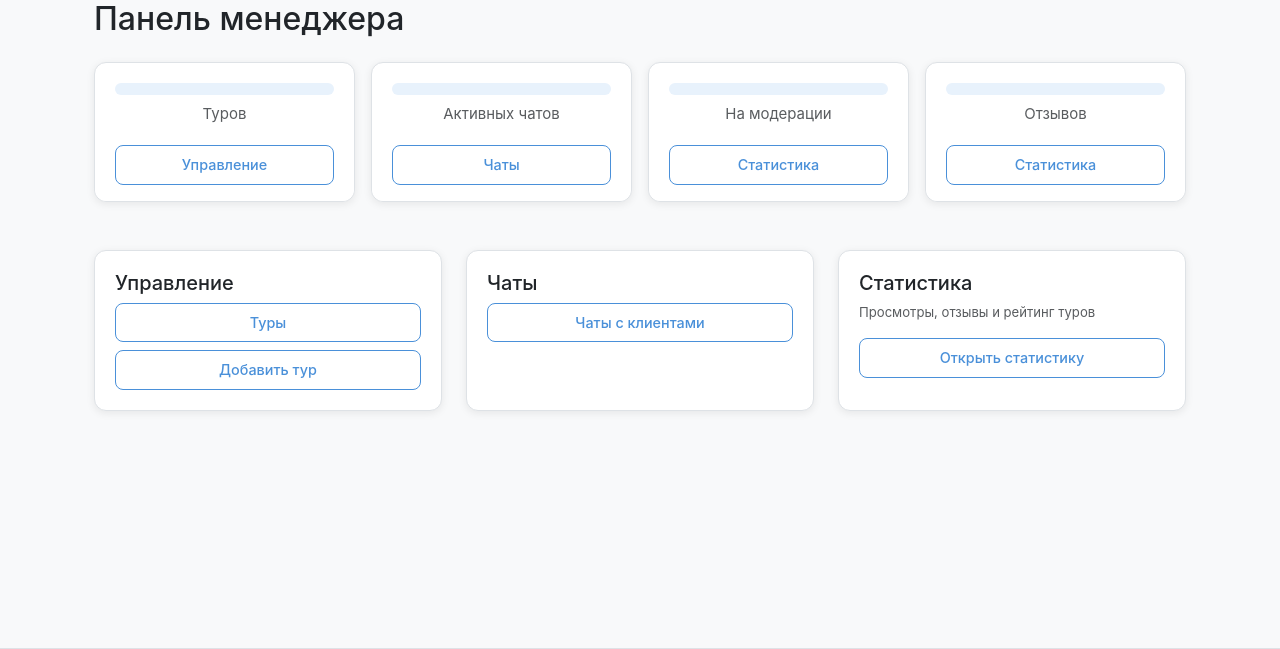
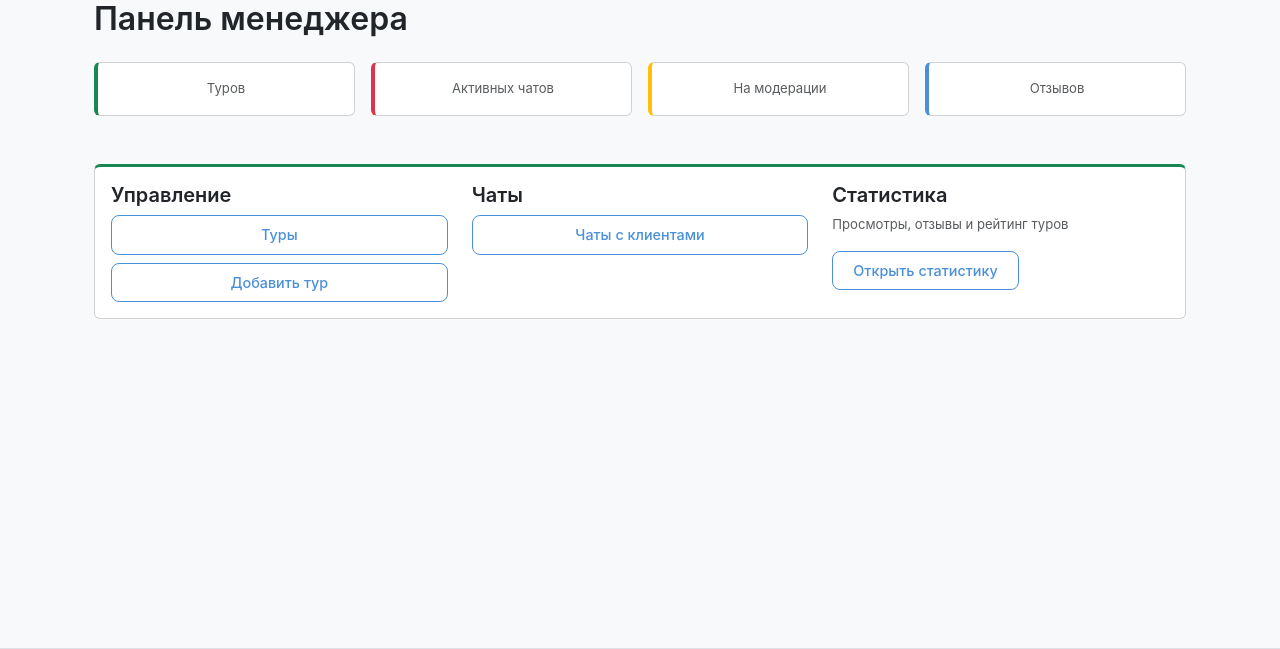
Before and after one commit to Nikita-Pugach/TravelGuide, an ASP.NET Core app: template TravelGuide/Views/Manager/Index.cshtml in a window 1280 px wide. Shown: the part 81-730 px from the top of the page. Run offline with ASP.NET Core 8, Linux system fonts and the light colour scheme; the template is opened without the code that fills it, so the values that code supplies are empty; style sheets or scripts are compiled from the project's sources; some libraries are stand-ins or nearby versions.

Commit message:
feat: redesign manager panel to match admin style
- 4 stats cards with colored borders (green/red/yellow/blue)
- Combined bottom card: Управление, Чаты, Статистика

```diff
--- a/TravelGuide/Views/Manager/Index.cshtml
+++ b/TravelGuide/Views/Manager/Index.cshtml
@@ -3,77 +3,68 @@
 }
 
 <div class="container">
-    <h2 class="mb-4">Панель менеджера</h2>
+    <h2 class="mb-4" style="font-weight: 600;">Панель менеджера</h2>
 
     <!-- Статистика -->
     <div class="row g-3 mb-5">
-        <div class="col-md-3">
-            <div class="card tour-card h-100">
-                <div class="card-body text-center">
-                    <div class="price-tag mb-2" style="font-size: 1.5rem;">@ViewBag.ToursCount</div>
-                    <p class="text-muted mb-0">Туров</p>
-                </div>
-                <div class="card-footer bg-white border-0 text-center pt-0">
-                    <a asp-action="Tours" class="btn btn-outline-primary btn-sm w-100">Управление</a>
+        <div class="col">
+            <a asp-action="Tours" class="text-decoration-none">
+                <div class="card h-100" style="border-left: 4px solid #198754;">
+                    <div class="card-body text-center py-3">
+                        <div style="font-weight: 700; color: #198754; font-size: 1.8rem;">@ViewBag.ToursCount</div>
+                        <div class="text-muted small">Туров</div>
                     </div>
                 </div>
+            </a>
         </div>
 
-        <div class="col-md-3">
-            <div class="card tour-card h-100">
-                <div class="card-body text-center">
-                    <div class="price-tag mb-2" style="font-size: 1.5rem;">@ViewBag.ActiveChatsCount</div>
-                    <p class="text-muted mb-0">Активных чатов</p>
-                </div>
-                <div class="card-footer bg-white border-0 text-center pt-0">
-                    <a asp-action="Chats" class="btn btn-outline-primary btn-sm w-100">Чаты</a>
+        <div class="col">
+            <a asp-action="Chats" class="text-decoration-none">
+                <div class="card h-100" style="border-left: 4px solid #dc3545;">
+                    <div class="card-body text-center py-3">
+                        <div style="font-weight: 700; color: #dc3545; font-size: 1.8rem;">@ViewBag.ActiveChatsCount</div>
+                        <div class="text-muted small">Активных чатов</div>
                     </div>
                 </div>
+            </a>
         </div>
 
-        <div class="col-md-3">
-            <div class="card tour-card h-100">
-                <div class="card-body text-center">
-                    <div class="price-tag mb-2" style="font-size: 1.5rem;">@ViewBag.PendingReviewsCount</div>
-                    <p class="text-muted mb-0">На модерации</p>
-                </div>
-                <div class="card-footer bg-white border-0 text-center pt-0">
-                    <a asp-action="Statistics" class="btn btn-outline-primary btn-sm w-100">Статистика</a>
+        <div class="col">
+            <a asp-action="Statistics" class="text-decoration-none">
+                <div class="card h-100" style="border-left: 4px solid #ffc107;">
+                    <div class="card-body text-center py-3">
+                        <div style="font-weight: 700; color: #ffc107; font-size: 1.8rem;">@ViewBag.PendingReviewsCount</div>
+                        <div class="text-muted small">На модерации</div>
                     </div>
                 </div>
+            </a>
         </div>
 
-        <div class="col-md-3">
-            <div class="card tour-card h-100">
-                <div class="card-body text-center">
-                    <div class="price-tag mb-2" style="font-size: 1.5rem;">@ViewBag.TotalReviewsCount</div>
-                    <p class="text-muted mb-0">Отзывов</p>
-                </div>
-                <div class="card-footer bg-white border-0 text-center pt-0">
-                    <a asp-action="Statistics" class="btn btn-outline-primary btn-sm w-100">Статистика</a>
+        <div class="col">
+            <a asp-action="Statistics" class="text-decoration-none">
+                <div class="card h-100" style="border-left: 4px solid var(--primary);">
+                    <div class="card-body text-center py-3">
+                        <div style="font-weight: 700; color: var(--primary); font-size: 1.8rem;">@ViewBag.TotalReviewsCount</div>
+                        <div class="text-muted small">Отзывов</div>
                     </div>
                 </div>
+            </a>
         </div>
     </div>
 
     <!-- Разделы -->
-    <div class="row g-4">
+    <div class="card" style="border-top: 3px solid #198754;">
+        <div class="card-body">
+            <div class="row">
                 <div class="col-md-4">
-            <div class="card tour-card h-100">
-                <div class="card-body">
-                    <h5 class="card-title">Управление</h5>
+                    <h5 class="card-title" style="font-weight: 600;">Управление</h5>
                     <div class="d-grid gap-2">
                         <a asp-action="Tours" class="btn btn-outline-primary">Туры</a>
                         <a asp-action="CreateTour" class="btn btn-outline-primary">Добавить тур</a>
                     </div>
                 </div>
-            </div>
-        </div>
-
                 <div class="col-md-4">
-            <div class="card tour-card h-100">
-                <div class="card-body">
-                    <h5 class="card-title">Чаты</h5>
+                    <h5 class="card-title" style="font-weight: 600;">Чаты</h5>
                     <div class="d-grid gap-2">
                         <a asp-action="Chats" class="btn btn-outline-primary">
                             Чаты с клиентами
@@ -84,19 +75,12 @@
                         </a>
                     </div>
                 </div>
-            </div>
-        </div>
-
                 <div class="col-md-4">
-            <div class="card tour-card h-100">
-                <div class="card-body">
-                    <h5 class="card-title">Статистика</h5>
+                    <h5 class="card-title" style="font-weight: 600;">Статистика</h5>
                     <p class="text-muted small">Просмотры, отзывы и рейтинг туров</p>
-                    <div class="d-grid gap-2">
                     <a asp-action="Statistics" class="btn btn-outline-primary">Открыть статистику</a>
                 </div>
             </div>
         </div>
     </div>
 </div>
-</div>
```
Also changed, not shown: 9 other files. Lines whose indentation alone changed are shown as unchanged.
